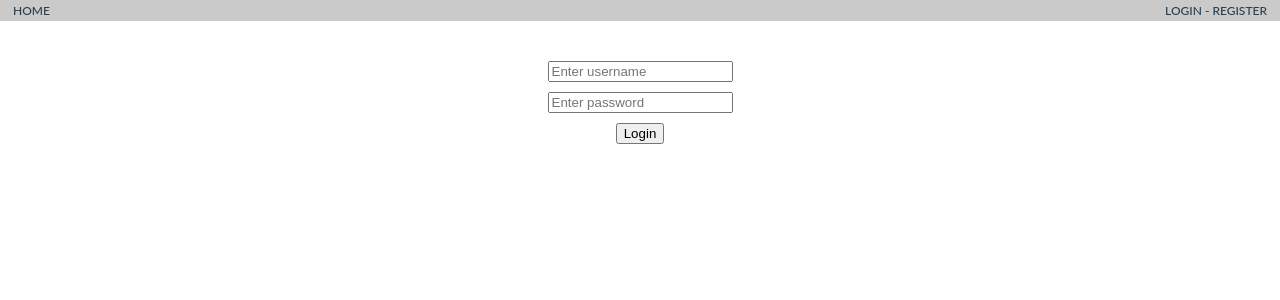
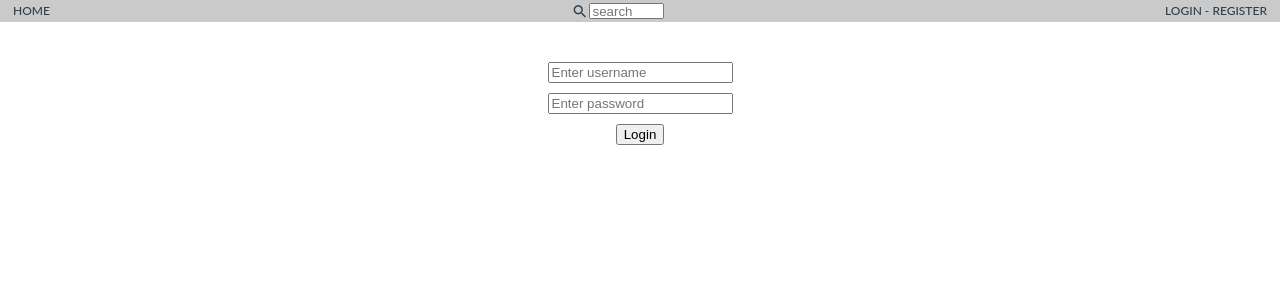
Before and after one commit to mismaah/reddit-clone, a Vue app: page /login in a window 1280 px wide. Shown: the top 300 px of the page. Built offline with nearby package versions, Linux system fonts and the light colour scheme.

Commit message:
create autocomplete search component

```diff
--- a/src/App.vue
+++ b/src/App.vue
@@ -4,6 +4,7 @@
             <span class="navleft plain">
                 <router-link to="/">HOME</router-link>
             </span>
+            <nav-search></nav-search>
             <span v-if="isLoggedIn" class="navright">
                 <a class="user" @click="goToUser()">{{username}}</a> -
                 <a class="navBtn" @click="$router.push('/preferences')">PREFERENCES</a> -
@@ -19,7 +20,11 @@
 </template>
 
 <script>
+    import NavSearch from './components/NavSearch.vue'
     export default {
+        components: {
+            NavSearch
+        },
         methods: {
             logout: function () {
                 this.$store.dispatch('logout')
@@ -63,6 +68,7 @@ body {
 }
 .navleft {
     padding-left: 10px;
+    display: flex;
 }
 .plain a, .plain a:hover, .plain a:focus, .plain a:active {
     text-decoration: none;
--- a/src/components/Comment.vue
+++ b/src/components/Comment.vue
@@ -4,19 +4,19 @@
             <i v-if="!collapsed" @click="collapse()" title="Hide child comments" class="material-icons collapseBtn">remove</i>
             <i v-else @click="collapse()" title="Show child comments" class="material-icons collapseBtn">add</i>
             <span class="user" @click="goToUser()">{{comment.username}} </span>
-            <span class="points"> {{points}} <span v-if="points == 1">point</span><span v-else>points</span></span>
+            <span class="points" v-if="!inSearch"> {{points}} <span v-if="points == 1">point</span><span v-else>points</span></span>
             <span class="points" :title="dateFromUnixTime(comment.createdOn)">{{timeAgo(comment.createdOn)}}</span>
             <p class="utilBtn" @click="permalink()">permalink</p>
         </div>
         <div v-show="!collapsed">
             <div class="contents">
-                <span v-if="this.$store.getters.isLoggedIn" class="voteArea">
+                <span v-if="this.$store.getters.isLoggedIn && !inSearch" class="voteArea">
                     <i @click="vote('up')" title="Upvote" class="material-icons voteArrow" :style="{color: upArrowColor}">keyboard_arrow_up</i>
                     <i @click="vote('down')" title="Downvote" class="material-icons voteArrow" :style="{color: downArrowColor}">keyboard_arrow_down</i>
                 </span>
                 <span class="textArea">
-                    <span class="body">{{comment.body}}</span>
-                    <i v-if="this.$store.getters.isLoggedIn" @click="replyBtn()" title="Reply" class="material-icons replyBtn">reply</i>
+                    <span class="body" :style="`font-size: ${bodyFontSize}px;`">{{comment.body}}</span>
+                    <i v-if="this.$store.getters.isLoggedIn && !inSearch" @click="replyBtn()" title="Reply" class="material-icons replyBtn">reply</i>
                 </span>
             </div>
 
@@ -43,6 +43,7 @@
         props: {
             comment: Object,
             collapseAll: Boolean,
+            inSearch: Boolean
         },
         data: () => ({
             children: [],
@@ -52,7 +53,8 @@
             collapsed: false,
             totalChildCount: 0,
             voteState: null,
-            points: null
+            points: null,
+            bodyFontSize: 15,
         }),
         methods: {
             vote (type) {
@@ -197,6 +199,7 @@
             if (this.comment.children) this.children = this.comment.children
             this.points = this.comment.points
             this.voteState = this.comment.voteState
+            if (this.inSearch) this.bodyFontSize = 12
         },
         computed: {
             upArrowColor: function () {
@@ -247,7 +250,6 @@
     margin-left: 10px;
 }
 .body {
-    font-size: 15px;
     margin-top: 0px;
     margin-bottom: 0px;
 }
--- a/src/components/Listing.vue
+++ b/src/components/Listing.vue
@@ -1,12 +1,15 @@
 <template>
     <div class="top">
         <div class="contents">
-            <span class="voteArea">
+            <span class="voteArea" v-if="!inSearch">
                 <i v-if="this.$store.getters.isLoggedIn" @click="vote('up')" title="Upvote" class="material-icons voteArrow" :style="{color: upArrowColor}">keyboard_arrow_up</i>
                 <p class="points">{{points}}</p>
                 <i v-if="this.$store.getters.isLoggedIn" @click="vote('down')" title="Downvote" class="material-icons voteArrow" :style="{color: downArrowColor}">keyboard_arrow_down</i>
             </span>
-            <span class="imageArea" v-if="imageURL" title="click to expand" @click="expandImage = !expandImage">
+            <span class="imageArea" v-if="imageURL && inSearch" @click="goToThread(listing)">
+                <img class="thumbnail" :src="imageURL">
+            </span>
+            <span class="imageArea" v-if="imageURL && !inSearch" title="click to expand" @click="expandImage = !expandImage">
                 <img class="thumbnail" :src="imageURL">
             </span>
             <span class="textArea">
@@ -37,7 +40,8 @@
         name: 'Listing',
         props: {
             listing: Object,
-            parentSub: String
+            parentSub: String,
+            inSearch: Boolean
         },
         data: () => ({
             voteState: null,
--- /dev/null
+++ b/src/components/NavSearch.vue
@@ -0,0 +1,125 @@
+<template>
+    <div class="top">
+        <i class="material-icons searchBtn">search</i>
+        <input v-model="query" ref="search" @input="search()" type="search" placeholder="search" @focus.stop="expand();box=true" :style="`width: ${width}px`" @blur="contract()">
+        <div class="results" v-if="box" @click="closeSearch()">
+            <p v-if="error">{{error}}</p>
+            <div v-for="result in results" :key="result.ID">
+                <Listing v-if="result.kind=='thread'" :listing="result" parentSub="home" :inSearch="true" style="margin-left:-10px;margin-top:5px;"></Listing>
+                <Comment v-if="result.kind=='comment'" :comment="result" :inSearch="true" style="margin-bottom:10px;background-color:rgb(236, 236, 236);"></Comment>
+            </div>
+        </div>
+    </div>
+</template>
+
+<script>
+    import Listing from './Listing.vue'
+    import Comment from './Comment.vue'
+    export default {
+        name: "NavSearch",
+        components: {
+            Listing,
+            Comment
+        },
+        data: () => ({
+            width: 75,
+            query: "",
+            results: [],
+            box: false,
+            error: null,
+            clickOut: false,
+        }),
+        methods: {
+            expand () {
+                this.width = 200
+            },
+            contract () {
+                this.width = 100
+            },
+            closeSearch () {
+                let focused = document.activeElement
+                let search = this.$refs.search
+                if (focused == search) return
+                this.box = false
+            },
+            search () {
+                this.error = null
+                this.box = true
+                this.results = []
+                let query = this.query
+                let inPattern = /\bin:\w*\b/
+                let byPattern = /\bby:\w*\b/
+                let inMatch = inPattern.exec(query)
+                let byMatch = byPattern.exec(query)
+                query = query.replace(/\bin:\w*\b/g, "")
+                query = query.replace(/\bby:\w*\b/g, "")
+                query = query.replace(/\s+/g,' ').trim()
+                // console.log(query, inMatch ? inMatch[0] : "", byMatch ? byMatch[0] : "")
+                if (query == "") return
+                let url = `${process.env.VUE_APP_BASE_URL}/api/search?query=${query}`
+                if (inMatch) url += `&in=${inMatch[0].substring(3)}`
+                if (byMatch) url += `&by=${byMatch[0].substring(3)}`
+                fetch(url, {
+                    method: 'get',
+                    headers: {
+                        'Accept': 'application/json',
+                        'Content-Type': 'plain/text',
+                    },
+                })
+                    .then(resp => {
+                        if (!resp.ok) {
+                            return resp.text()
+                                .then(error => {
+                                    this.error = error
+                                })
+                        } else {
+                            return resp.json()
+                                .then(result => {
+                                    this.results = result
+                                })
+                        }
+                    })
+            }
+        },
+        watch: {
+            '$route.fullPath': function () {
+                this.results = []
+                this.query = ""
+            }
+        },
+        created: function() {
+            window.addEventListener('click',this.closeSearch);
+        },
+    }
+</script>
+
+<style scoped>
+.top{
+    margin-left: 20px;
+    display: flex;
+}
+.searchBtn {
+    font-size: 17px;
+    line-height: inherit;
+    margin-bottom: -5px;
+}
+.results {
+    position: absolute;
+    z-index: 1;
+    max-height: 400px;
+    overflow-y: auto;
+    overflow-x: hidden;
+    width: 700px;
+    left: 0;
+    right: 0;
+    margin-left: auto;
+    margin-right: auto;
+    margin-top: 18px;
+    transition: height 0.5s ease-in-out;
+    background-color: rgb(219, 219, 219);
+}
+input {
+    height: 16px;
+    transition: width 0.5s ease-in-out;
+}
+</style>
```
